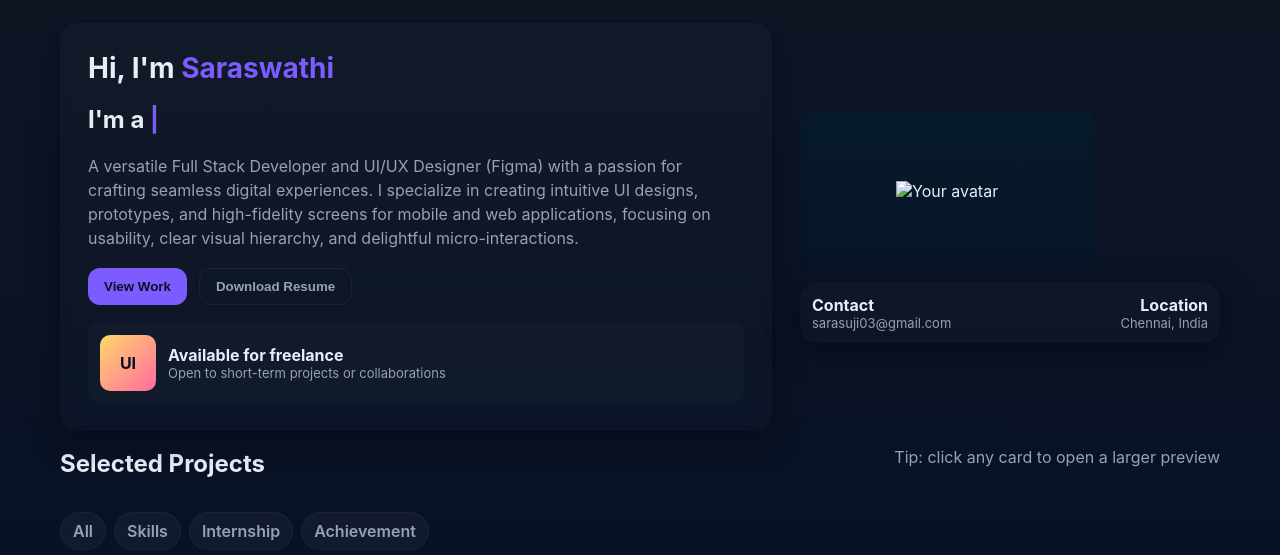
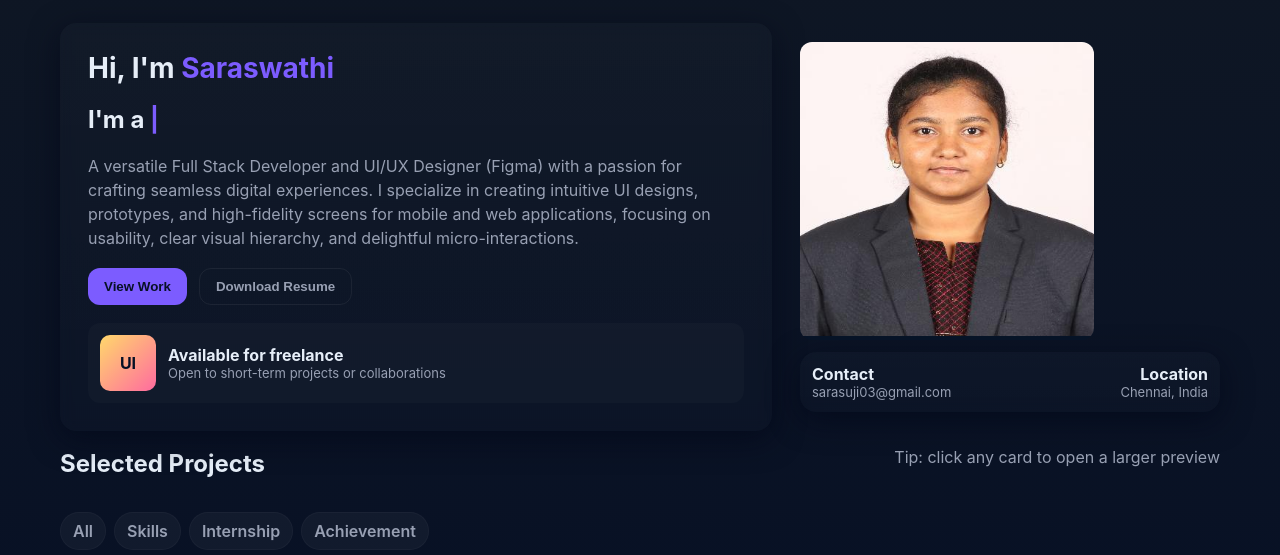
Before and after one commit to SARASWATHI-WEB/suji, a plain HTML site: page index.html in a window 1280 px wide. Shown: the part 95-650 px from the top of the page. Drawn offline with nearby package versions, Linux system fonts and the light colour scheme.

Commit message:
Update index.html

```diff
--- a/index.html
+++ b/index.html
@@ -155,7 +155,7 @@
           <!-- Replace avatar.png with your profile image -->
 
            <div class="image-container">
-  <img src="Saraswathi.jpg" alt="Your avatar" class="zoom-in-image">
+  <img src="saraswathi.png" alt="Your avatar" class="zoom-in-image">
   <div class=""> </div>
 </div>
 
```
